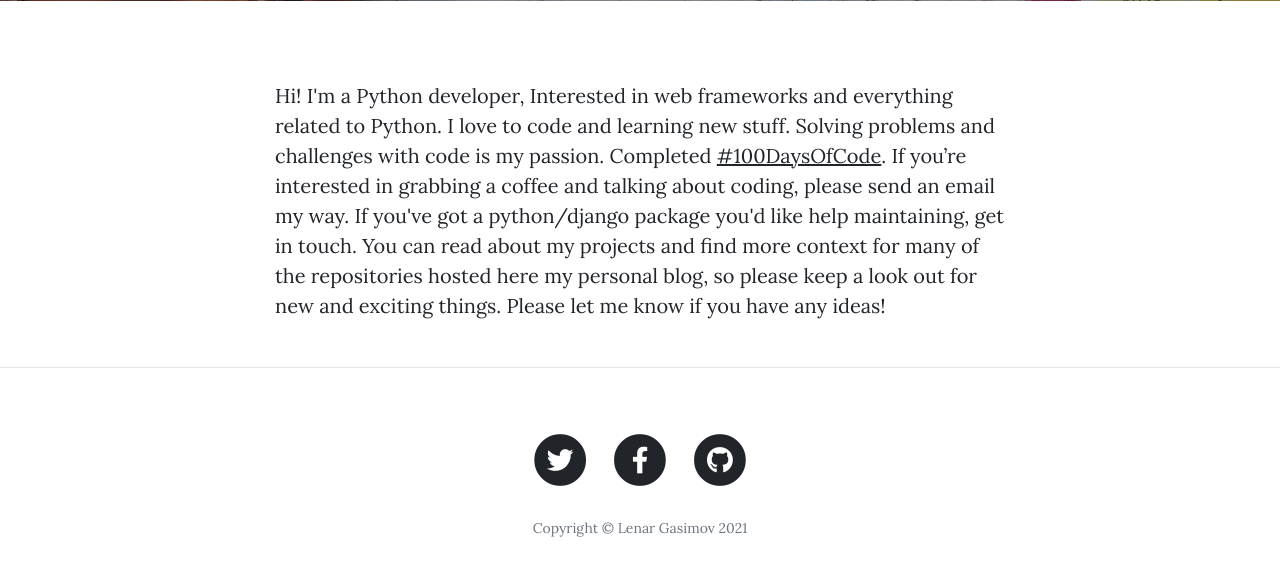
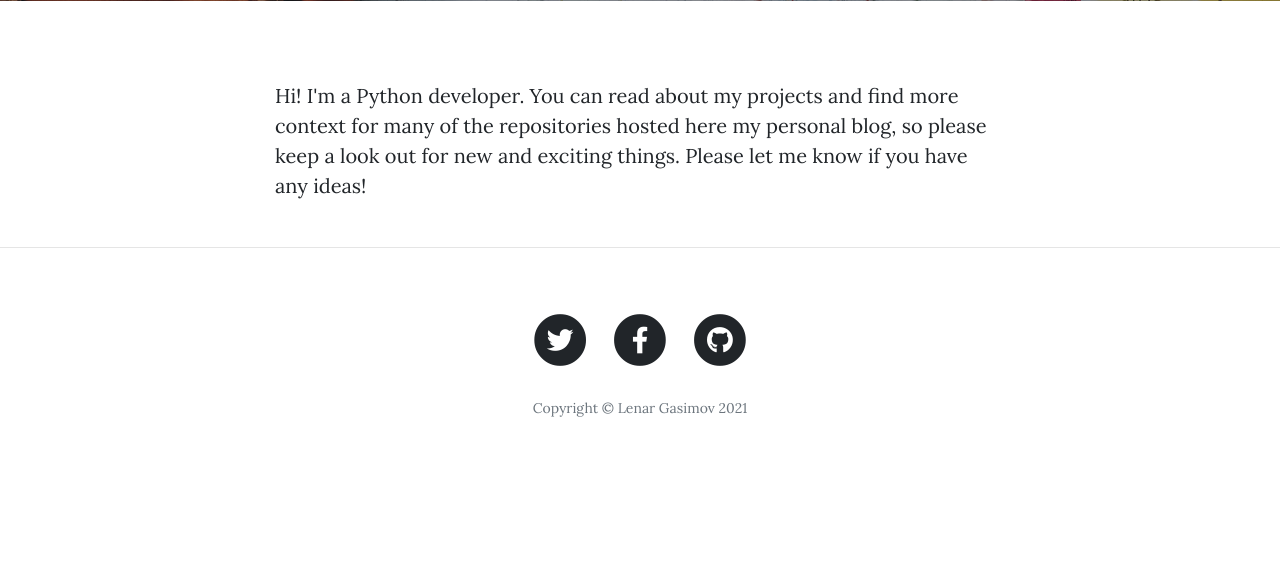
Before and after one commit to lenargasimov/blog, a Flask app: page /about in a window 1280 px wide. Shown: the part 531-1092 px from the top of the page. After the commit the page ends 948 px from the top, so only its background shows below. Run offline with Flask 2, Linux system fonts and the light colour scheme; some libraries are stand-ins or nearby versions.

Commit message:
feat: add new description for about me

```diff
--- a/templates/about.html
+++ b/templates/about.html
@@ -19,13 +19,8 @@
   <div class="container">
     <div class="row">
       <div class="col-lg-8 col-md-10 mx-auto">
-        <p>Hi! I'm a Python developer, Interested in web frameworks and everything related to Python.
-            I love to code and learning new stuff. Solving problems and challenges with code is my passion.
-            Completed <a href="https://github.com/lenargasimov/100-days-of-python" target="_blank">#100DaysOfCode</a>.
-            If you’re interested in grabbing a coffee and talking about coding,
-           please send an email my way. If you've got a python/django package you'd like help maintaining, get in touch.
-          You can read about my projects and find more context for many of the repositories hosted here
-          my personal blog, so please keep a look out for new and exciting things.
+        <p>Hi! I'm a Python developer. You can read about my projects and find more context for many of the repositories
+          hosted here my personal blog, so please keep a look out for new and exciting things.
           Please let me know if you have any ideas!</p>
       </div>
     </div>
```
